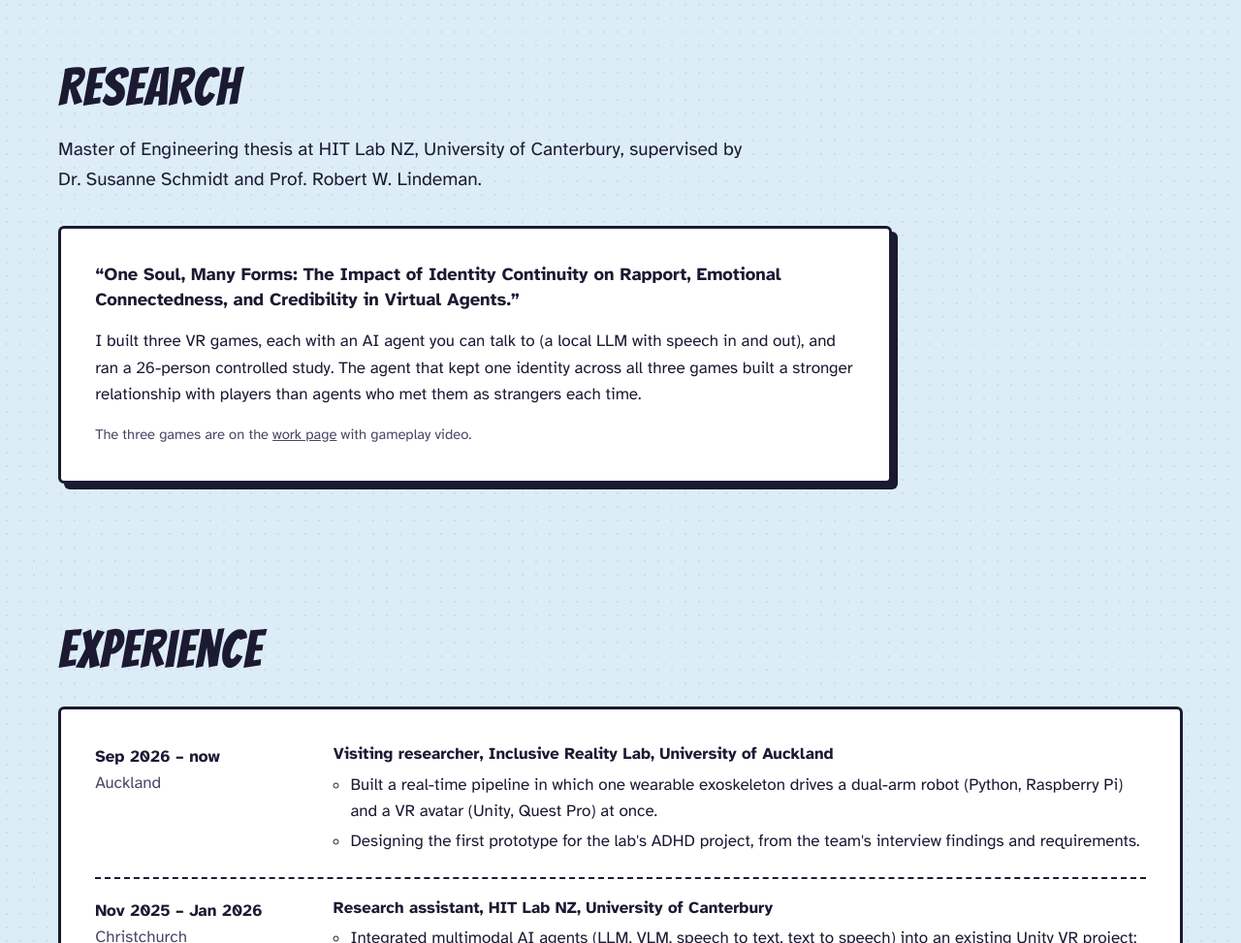
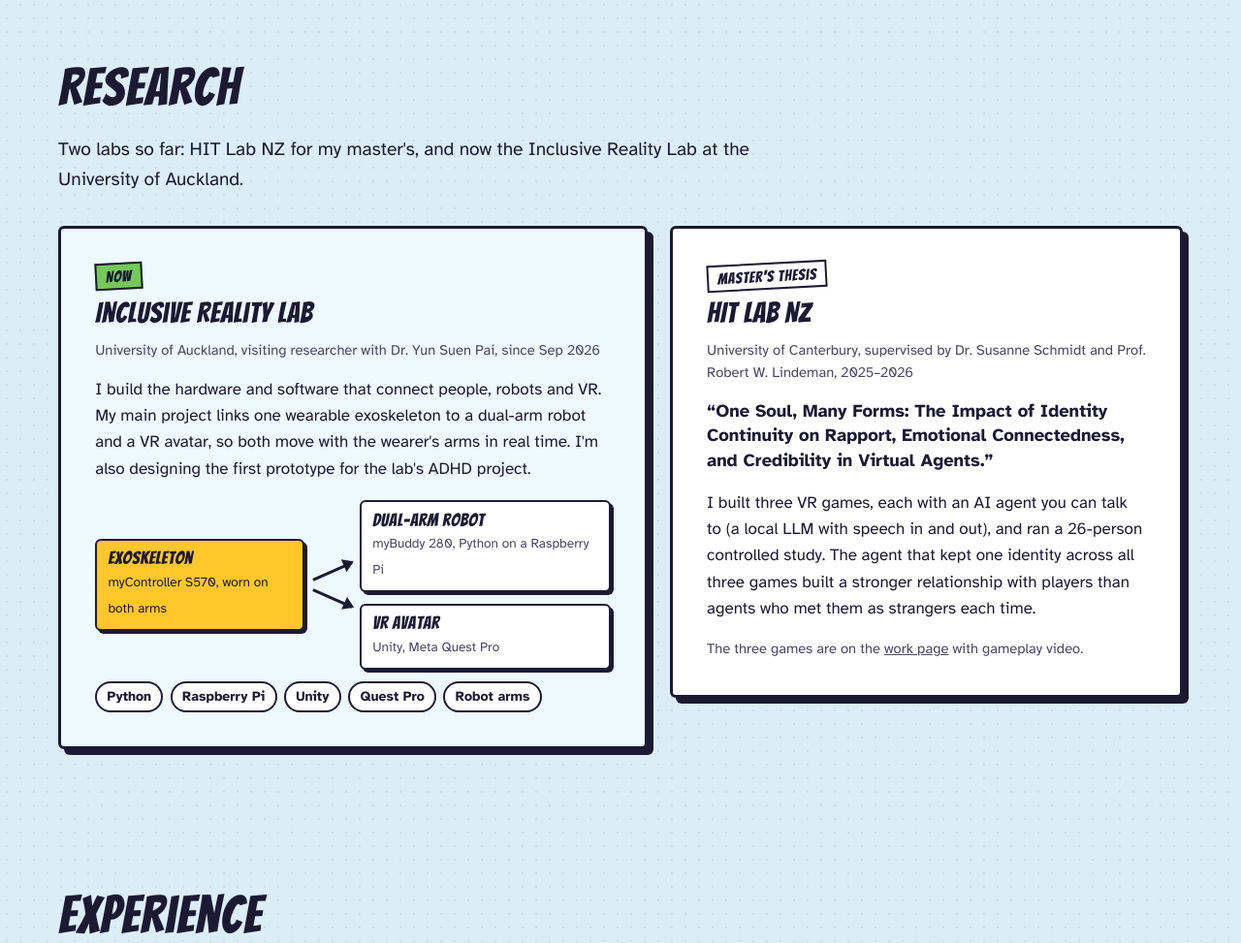
Before and after one commit to R1chi33333/r1chi33333.github.io, a plain HTML site: page index.html in a window 1280 px wide. Shown: the part 1640-2613 px from the top of the page at 97% size. Drawn offline with Linux system fonts and the light colour scheme.

Commit message:
Research: the Inclusive Reality Lab work beside the thesis, with an exoskeleton-to-robot-and-avatar diagram

```diff
--- a/index.html
+++ b/index.html
@@ -98,12 +98,32 @@
   <div class="wrap">
     <div class="section-head">
       <h2 id="research-title">Research</h2>
-      <p class="lead">Master of Engineering thesis at HIT Lab NZ, University of Canterbury, supervised by Dr. Susanne Schmidt and Prof. Robert W. Lindeman.</p>
+      <p class="lead">Two labs so far: HIT Lab NZ for my master's, and now the Inclusive Reality Lab at the University of Auckland.</p>
     </div>
-    <div class="panel thesis-plain">
-      <blockquote>“One Soul, Many Forms: The Impact of Identity Continuity on Rapport, Emotional Connectedness, and Credibility in Virtual Agents.”</blockquote>
-      <p>I built three VR games, each with an AI agent you can talk to (a local LLM with speech in and out), and ran a 26-person controlled study. The agent that kept one identity across all three games built a stronger relationship with players than agents who met them as strangers each time.</p>
-      <p class="small muted">The three games are on the <a href="projects.html#hci">work page</a> with gameplay video.</p>
+    <div class="research-grid">
+      <article class="panel lab-now">
+        <span class="sticker live">Now</span>
+        <h3 style="margin-top:.6rem">Inclusive Reality Lab</h3>
+        <p class="small muted">University of Auckland, visiting researcher with Dr. Yun Suen Pai, since Sep 2026</p>
+        <p>I build the hardware and software that connect people, robots and VR. My main project links one wearable exoskeleton to a dual-arm robot and a VR avatar, so both move with the wearer's arms in real time. I'm also designing the first prototype for the lab's ADHD project.</p>
+        <figure class="pipeline" aria-label="One exoskeleton drives a dual-arm robot and a VR avatar at the same time">
+          <div class="node hub"><b>Exoskeleton</b><span>myController S570, worn on both arms</span></div>
+          <div class="arrows" aria-hidden="true"><span></span><span></span></div>
+          <div class="outs">
+            <div class="node"><b>Dual-arm robot</b><span>myBuddy 280, Python on a Raspberry Pi</span></div>
+            <div class="node"><b>VR avatar</b><span>Unity, Meta Quest Pro</span></div>
+          </div>
+        </figure>
+        <ul class="chips"><li>Python</li><li>Raspberry Pi</li><li>Unity</li><li>Quest Pro</li><li>Robot arms</li></ul>
+      </article>
+      <article class="panel thesis-plain">
+        <span class="sticker">Master's thesis</span>
+        <h3 style="margin-top:.6rem">HIT Lab NZ</h3>
+        <p class="small muted">University of Canterbury, supervised by Dr. Susanne Schmidt and Prof. Robert W. Lindeman, 2025–2026</p>
+        <blockquote>“One Soul, Many Forms: The Impact of Identity Continuity on Rapport, Emotional Connectedness, and Credibility in Virtual Agents.”</blockquote>
+        <p>I built three VR games, each with an AI agent you can talk to (a local LLM with speech in and out), and ran a 26-person controlled study. The agent that kept one identity across all three games built a stronger relationship with players than agents who met them as strangers each time.</p>
+        <p class="small muted">The three games are on the <a href="projects.html#hci">work page</a> with gameplay video.</p>
+      </article>
     </div>
   </div>
 </section>
--- a/style.css
+++ b/style.css
@@ -372,3 +372,28 @@ body:has(dialog[open]) { overflow: hidden; }
   .splash-media .splash-duck { left: -.4rem; }
   .splash-media .splash-duck img { width: 110px; }
 }
+
+.research-grid { display: grid; grid-template-columns: 1.15fr 1fr; gap: 1.4rem; align-items: start; }
+.research-grid .thesis-plain { max-width: none; }
+.lab-now { background: #eef8ff; }
+.pipeline { display: grid; grid-template-columns: 1fr 44px 1.2fr; align-items: center; gap: .4rem; margin: 1.2rem 0 .4rem; }
+.pipeline .node { background: var(--paper); border: 2px solid var(--ink); border-radius: var(--r); padding: .55rem .7rem; box-shadow: 3px 3px 0 var(--ink); }
+.pipeline .node b { display: block; font: 400 1.15rem/1.05 var(--display); letter-spacing: .03em; }
+.pipeline .node span { font-size: .85rem; color: var(--ink-soft); }
+.pipeline .hub { background: var(--yellow); }
+.pipeline .hub span { color: var(--ink); }
+.pipeline .outs { display: grid; gap: .7rem; }
+.pipeline .arrows { display: grid; gap: 1.6rem; }
+.pipeline .arrows span { display: block; height: 3px; background: var(--ink); position: relative; }
+.pipeline .arrows span::after { content: ""; position: absolute; right: -2px; top: -6px; border: 7.5px solid transparent; border-left: 11px solid var(--ink); border-right: 0; }
+.pipeline .arrows span:first-child { transform: rotate(-24deg); }
+.pipeline .arrows span:last-child { transform: rotate(24deg); }
+@media (max-width: 900px) { .research-grid { grid-template-columns: 1fr; } }
+@media (max-width: 480px) {
+  .pipeline { grid-template-columns: 1fr; }
+  .pipeline .arrows { grid-auto-flow: column; justify-content: center; gap: 3rem; height: 34px; }
+  .pipeline .arrows span { width: 3px; height: 30px; }
+  .pipeline .arrows span::after { right: -6px; top: auto; bottom: -4px; border: 7.5px solid transparent; border-top: 11px solid var(--ink); border-bottom: 0; }
+  .pipeline .arrows span:first-child { transform: rotate(20deg); }
+  .pipeline .arrows span:last-child { transform: rotate(-20deg); }
+}
```
